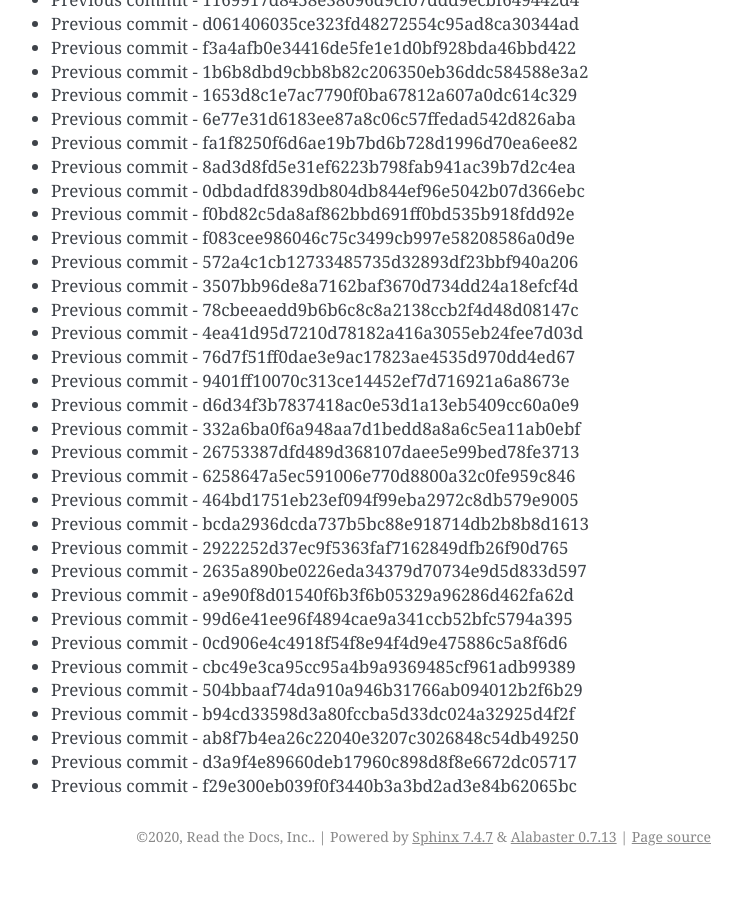
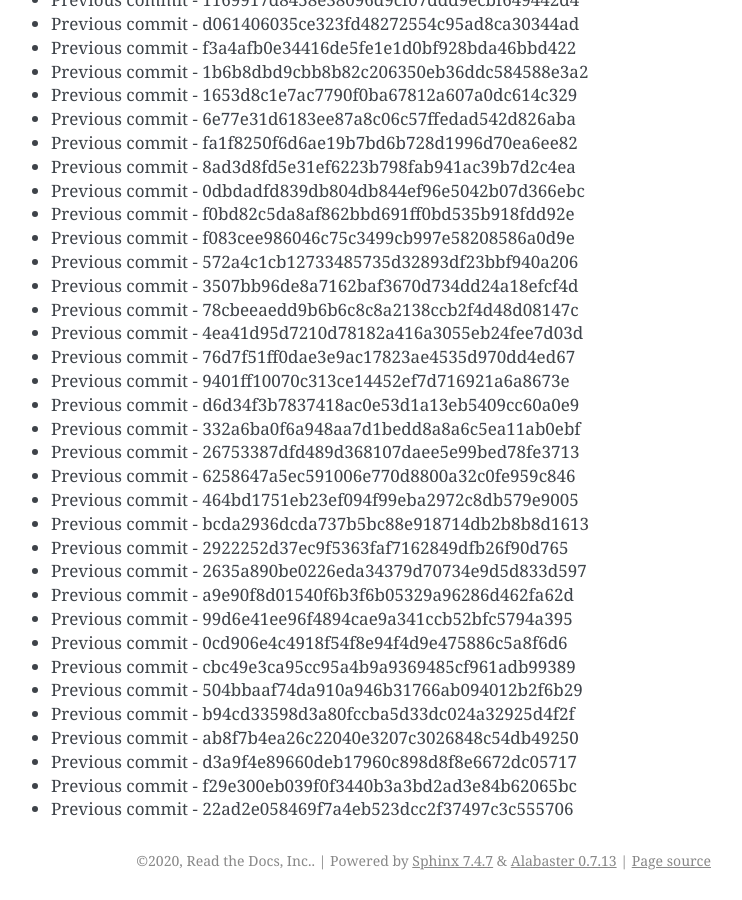
Before and after one commit to readthedocs/rtd-git-stresstest, a Sphinx documentation site: the page built from docs/updates.rst, in a window 1280 px wide and 900 px high, scrolled down 55745 px. Shown: the whole window, without its empty margins (399-1141 px from the left). Built offline with Sphinx 7.4.7, drawn with Linux system fonts in a browser that asks for light colours; before the commit the page ends 56621 px from its top, so only the background shows below that.

Commit message:
Generating commit from previous: 22ad2e058469f7a4eb523dcc2f37497c3c555706

```diff
--- a/docs/updates.rst
+++ b/docs/updates.rst
@@ -2374,3 +2374,4 @@ It can be tested for any performance characteristics.
 * Previous commit - ab8f7b4ea26c22040e3207c3026848c54db49250
 * Previous commit - d3a9f4e89660deb17960c898d8f8e6672dc05717
 * Previous commit - f29e300eb039f0f3440b3a3bd2ad3e84b62065bc
+* Previous commit - 22ad2e058469f7a4eb523dcc2f37497c3c555706
```
